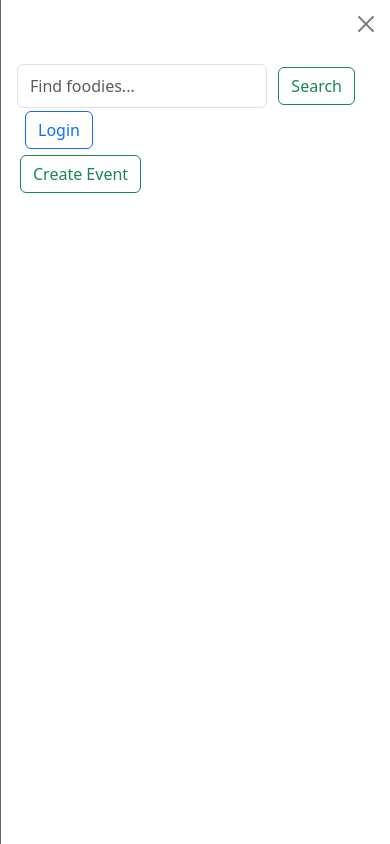
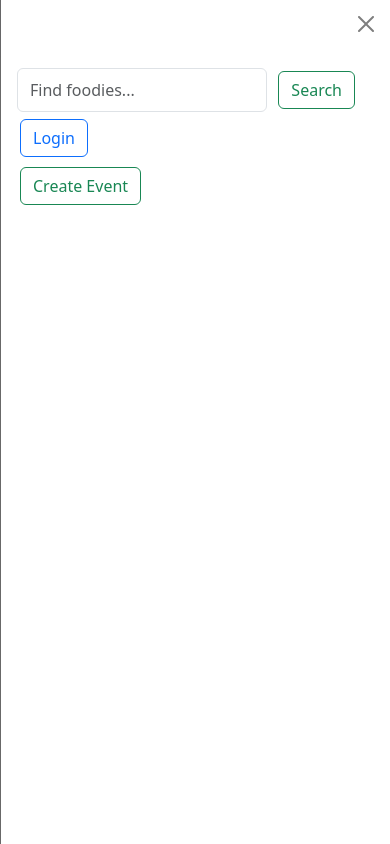
Before and after one commit to finlopes97/GourmetAdventures, a Flask app: page /login in a window 390 px wide, after a click that opens the changed part. Run offline with Flask 3, Linux system fonts and the light colour scheme; some libraries are stand-ins or nearby versions.

Commit message:
Small changes to bootstrap elements on index and base to make it more mobile friendly, fixed filepath generation for event creation images

```diff
--- a/website/templates/base.html
+++ b/website/templates/base.html
@@ -33,7 +33,7 @@
                     <div class="offcanvas-body">
                         <ul class="navbar-nav justify-content-end flex-grow-1 pe-3">
                             <!-- Searchbar -->
-                            <li class="nav-item">
+                            <li class="nav-item ms-md-1 mt-1 mt-md-0">
                                 <form class="d-flex ms-auto mb-0">
                                     <input class="form-control me-2" type="search" placeholder="Find foodies..." aria-label="Search">
                                     <button class="btn btn-outline-success" type="submit">Search</button>
@@ -41,19 +41,19 @@
                             </li>
                             <!-- Login button -->
                             {% if current_user.is_authenticated %}
-                                <li class="nav-item">
-                                    <a type="button" class="btn btn-outline-primary ms-2" href="/user">Profile</a>
+                                <li class="nav-item ms-md-1 mt-1 mt-md-0">
+                                    <a type="button" class="btn btn-outline-primary" href="/user">Profile</a>
                                 </li>
-                                <li class="nav-item">
-                                    <a type="button" class="btn btn-outline-danger ms-2" href="/logout">Logout</a>
+                                <li class="nav-item ms-md-1 mt-1 mt-md-0">
+                                    <a type="button" class="btn btn-outline-danger" href="/logout">Logout</a>
                                 </li>
                             {% else %}
-                                <li class="nav-item">
-                                    <a type="button" class="btn btn-outline-primary ms-2" href="/login">Login</a>
+                                <li class="nav-item ms-md-1 mt-1 mt-md-0">
+                                    <a type="button" class="btn btn-outline-primary" href="/login">Login</a>
                                 </li>
                             {% endif %}
                             <!-- Create event link -->
-                            <li class="nav-item">
+                            <li class="nav-item ms-md-1 mt-1 mt-md-0">
                                 <a type="button" class="nav-item btn btn-outline-success" href="/create">Create Event</a>
                             </li>
                             <!-- Bookings link
--- a/website/templates/login.html
+++ b/website/templates/login.html
@@ -2,11 +2,11 @@
 
 {% block content %}
 
-<div class="mt-5">
+<div class="mt-2 mt-md-5">
 
-  <div class="container-sm">
+  <div class="container">
 
-    <h3>Login</h3>
+    <h3 class="">Login</h3>
 
     <form method="POST" action="{{ url_for('auth.login') }}" enctype="multipart/form-data">
       {{ login_form.csrf_token }}
```
Also changed, not shown: other parts of website/templates/login.html (+1 -1 lines), website/views.py (+8 -2 lines), instance/mydbname.sqlite, website/static/img/441670ae-a417-4ffc-9b5c-2601497f4dab.jpg (added), website/static/img/82afb064-88b2-43bd-9d89-67221e37eb85.jpg (added), website/static/img/cfd62f8f-6e9e-44c3-a918-9d2c7501560d.jpg (added), website/static/img/ffe3a38b-3d9f-4abd-a3c5-bff2113188ac.jpg (added).
